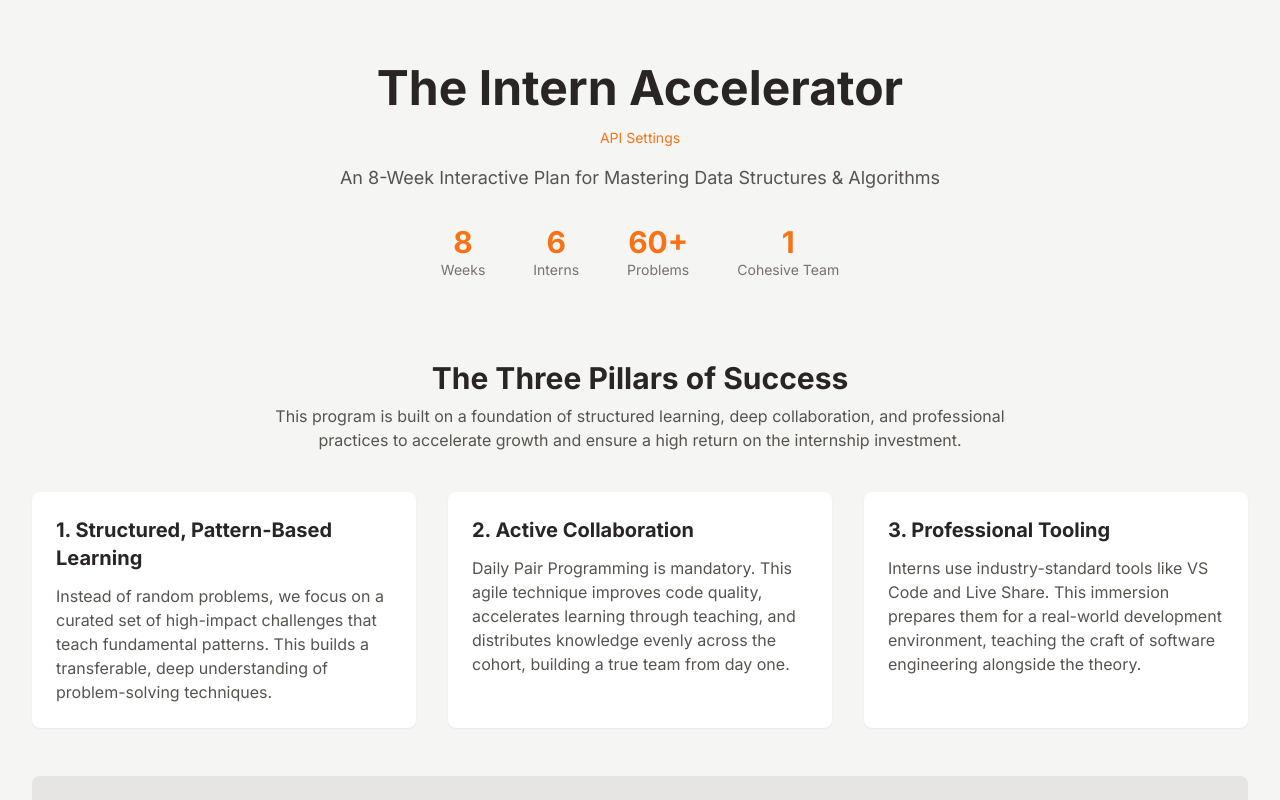
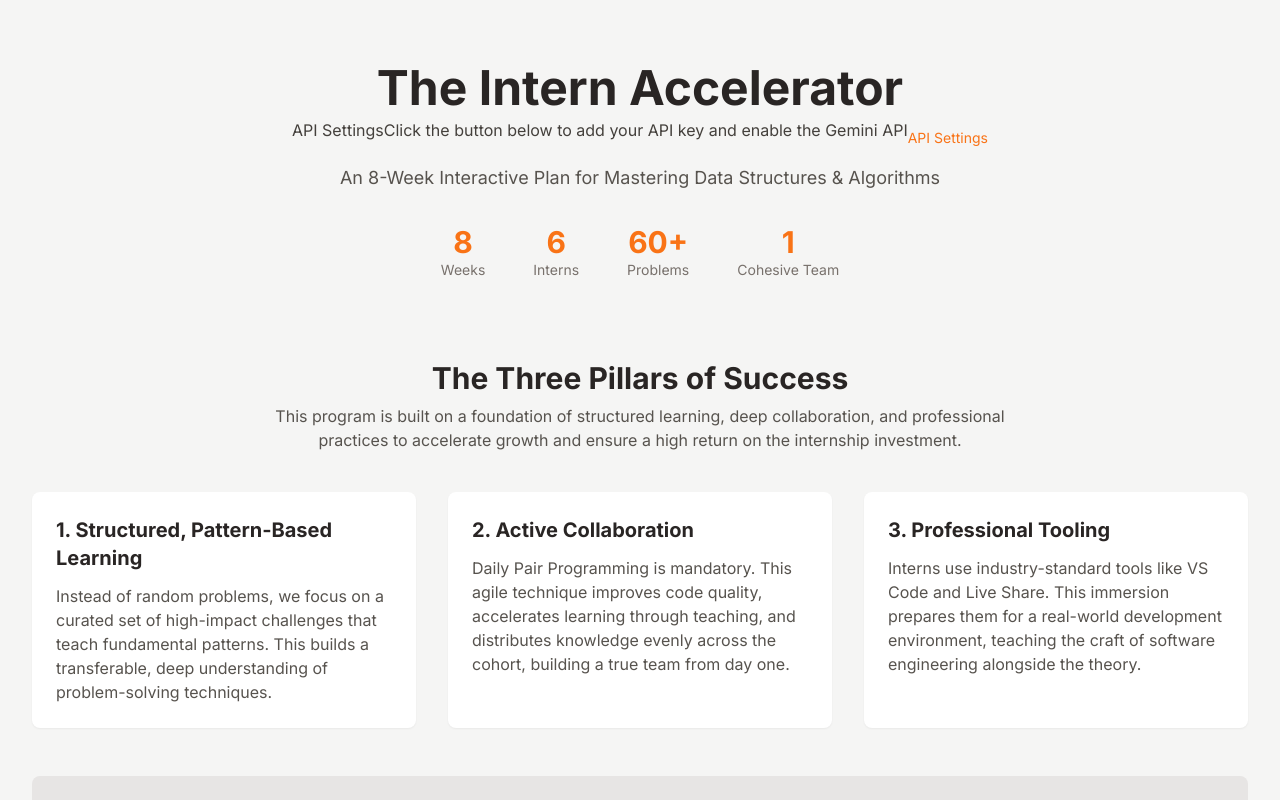
Before and after one commit to carsonod/Interactive-DSA-Learning-Plan-with-Gemini-AI, a plain HTML site: page index.html in a window 1280 px wide. Shown: the top 800 px of the page. Drawn offline with nearby package versions, Linux system fonts and the light colour scheme.

Commit message:
add: api key text

```diff
--- a/index.html
+++ b/index.html
@@ -103,6 +103,8 @@
         <header class="text-center py-8">
             <h1 class="text-4xl md:text-5xl font-bold text-stone-800">The Intern Accelerator</h1>
             <div class="flex justify-center items-center">
+                <h2>API Settings</h2>
+                <p>Click the button below to add your API key and enable the Gemini API</p>
             <button id="api-settings-btn" class="mt-4 text-sm text-orange-500 hover:text-orange-600">API Settings</button>
             </div>
             <p class="mt-4 text-lg text-stone-600">An 8-Week Interactive Plan for Mastering Data Structures & Algorithms
```
